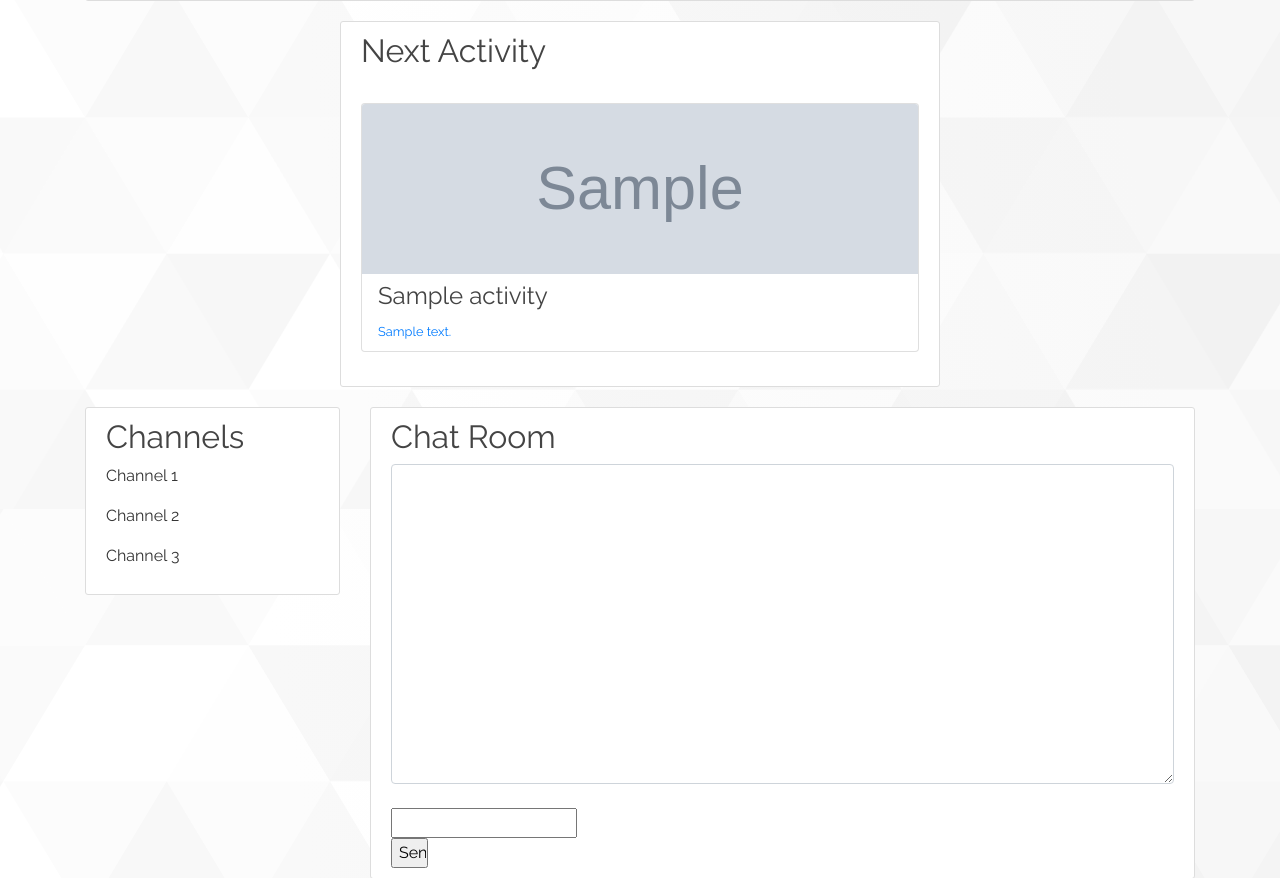
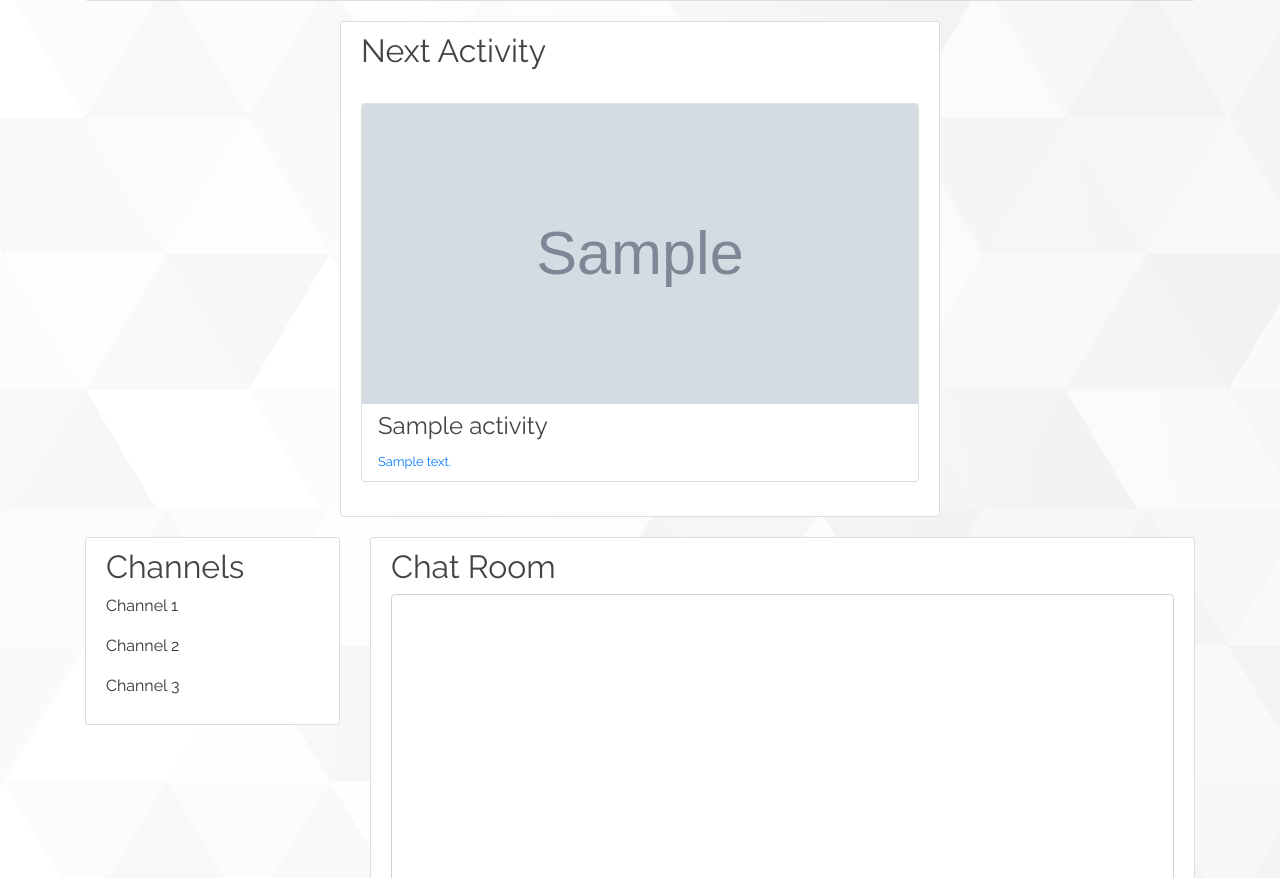
Before and after one commit to lloydtao/Hackathon-NASA-2020, a Django app: page /hub/1/ in a window 1280 px wide. Shown: the part 291-1169 px from the top of the page. Run offline with Django 3.2, Linux system fonts and the light colour scheme; tables that the repository leaves empty hold one stand-in row (values such as "Sample post"); grey boxes marked "Sample" are stand-in pictures; some libraries are stand-ins or nearby versions.

Commit message:
Increase size of next activity card

```diff
--- a/src/bunchup/static/bunchup/css/main.css
+++ b/src/bunchup/static/bunchup/css/main.css
@@ -99,6 +99,10 @@ background-size: cover;
     height: 170px;
 }
 
+
+#activity-card{
+    height: 300px;
+}
 /* Chat Styles */
 
 .chat-message {
--- a/src/bunchup/templates/bunchup/hub_detail.html
+++ b/src/bunchup/templates/bunchup/hub_detail.html
@@ -29,7 +29,7 @@
 				<h2>Next Activity</h2>
 				<a class="d-block-inline col-md-4 no-text-dec mb-4" href="{% url 'bunchup-activity' next_activity.id %}">
 					<div class="card box-shadow">
-						<img class="card-img-top" src="{{ next_activity.image.url }}" alt="Card image cap">
+						<img id="activity-card" class="card-img-top" src="{{ next_activity.image.url }}" alt="Card image cap">
 						<div class="card-body px-3 py-2">
 							<h4>{{ next_activity.name }}</h4>
 							<small class="card-text">{{ next_activity.description }}</small>
```
